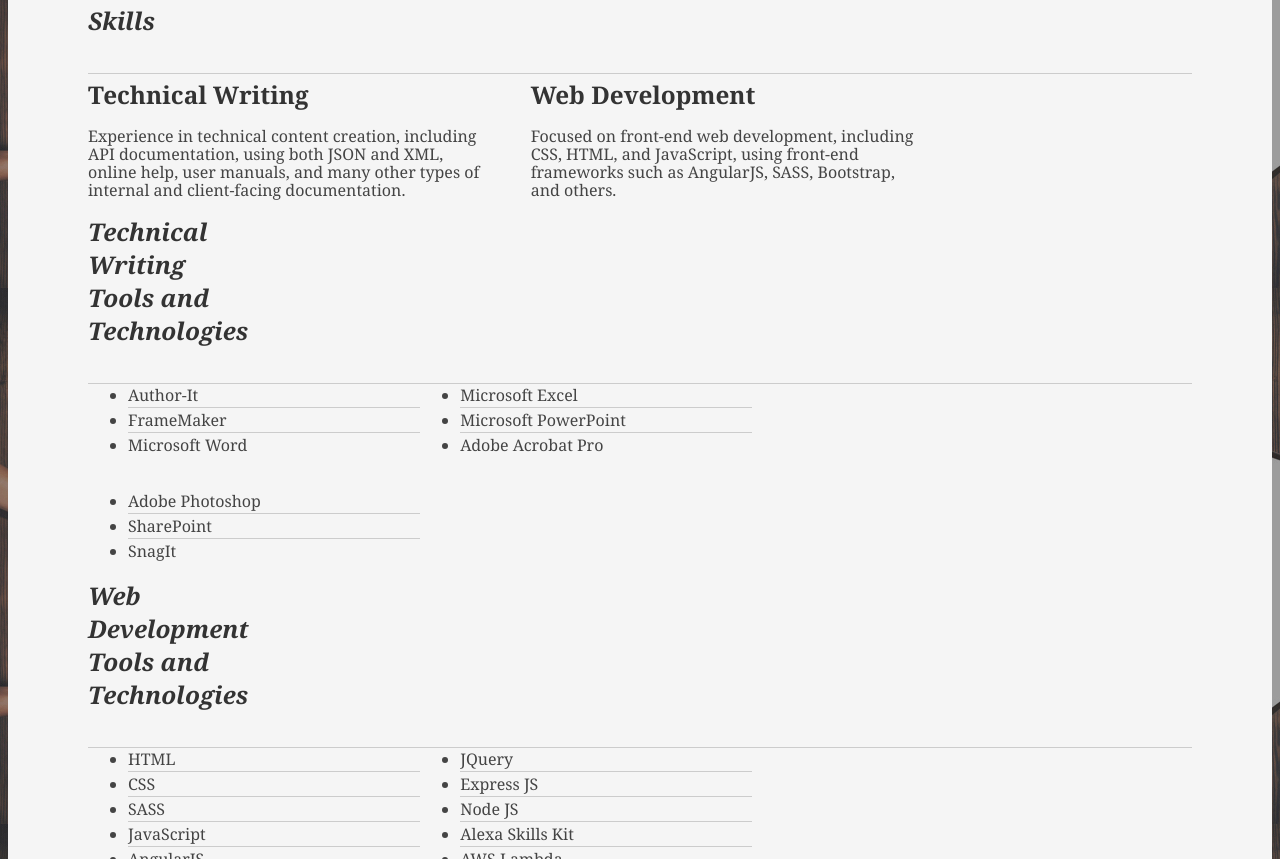
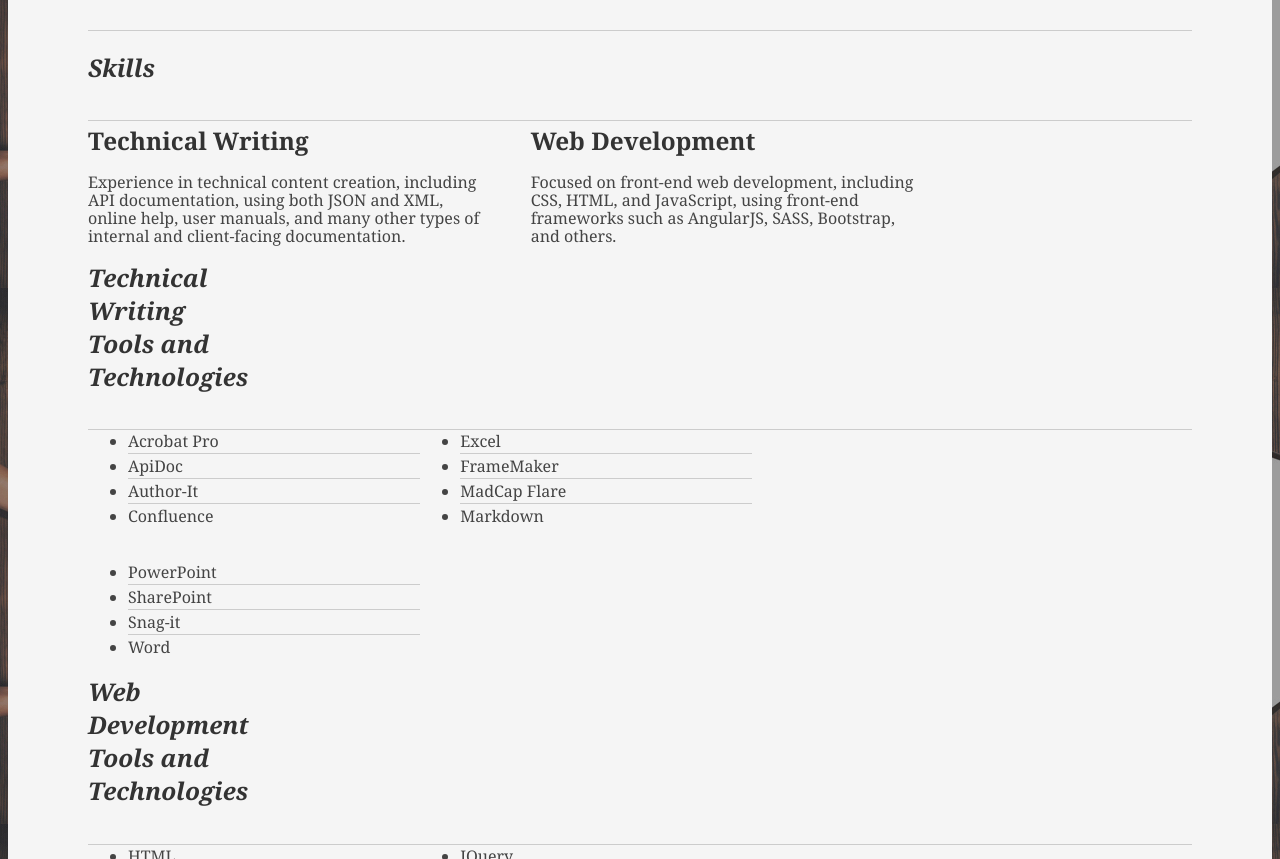
Before and after one commit to Mavyllos/Personal-Site, a plain HTML site: page resume.html in a window 1280 px wide. Shown: the part 784-1643 px from the top of the page. Drawn offline with Linux system fonts and the light colour scheme; a small style sheet from the web is missing; files whose address does not match are found by name.

Commit message:
Change to skills section on index and resume

```diff
--- a/resume.html
+++ b/resume.html
@@ -48,6 +48,7 @@
 								<a href="https://github.com/Mavyllos">Mavyllos</a>
 							</h3>
 							<h3>Phone: (480) - 703-5525</h3>
+							<h3>Seattle, WA 98104</h3>
 						</div>
 						<!--// .contact-info -->
 					</div>
@@ -98,21 +99,24 @@
 							</div>
 							<div class="yui-u">
 								<ul class="skill">
+									<li>Acrobat Pro</li>
+									<li>ApiDoc</li>
 									<li>Author-It</li>
-									<li>FrameMaker</li>
-									<li class="last">Microsoft Word</li>
+									<li class="last">Confluence</li>
 								</ul>
 
 								<ul class="skill">
-									<li>Microsoft Excel</li>
-									<li>Microsoft PowerPoint</li>
-									<li class="last">Adobe Acrobat Pro</li>
+									<li>Excel</li>
+									<li>FrameMaker</li>
+									<li>MadCap Flare</li>
+									<li class="last">Markdown</li>
 								</ul>
 
 								<ul class="skill">
-									<li>Adobe Photoshop</li>
+									<li>PowerPoint</li>
 									<li>SharePoint</li>
-									<li class="last">SnagIt</li>
+									<li>Snag-it</li>
+									<li class="last">Word</li>
 								</ul>
 							</div>
 						</div>
```
Also changed, not shown: index.html (+9 -8 lines), 1 other file.
